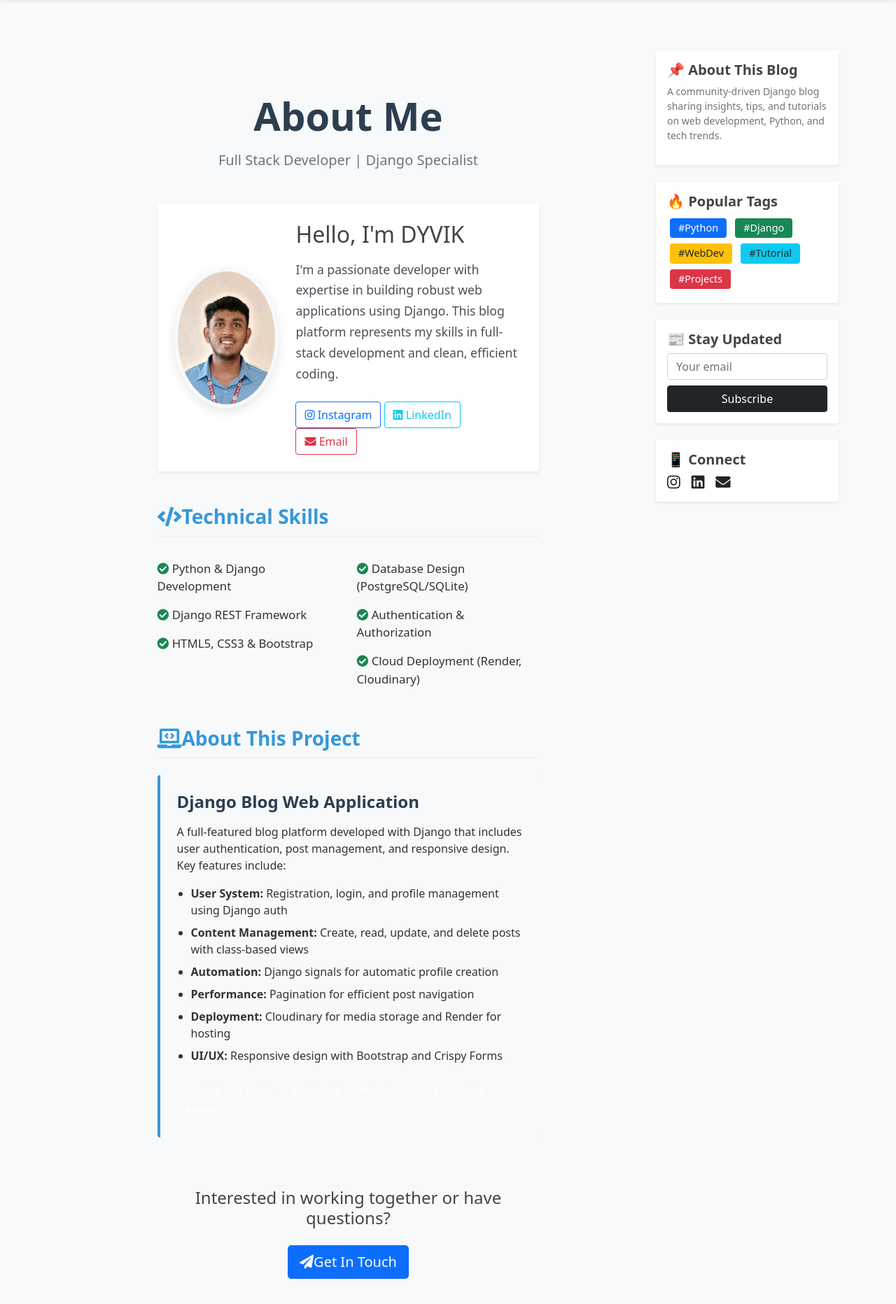
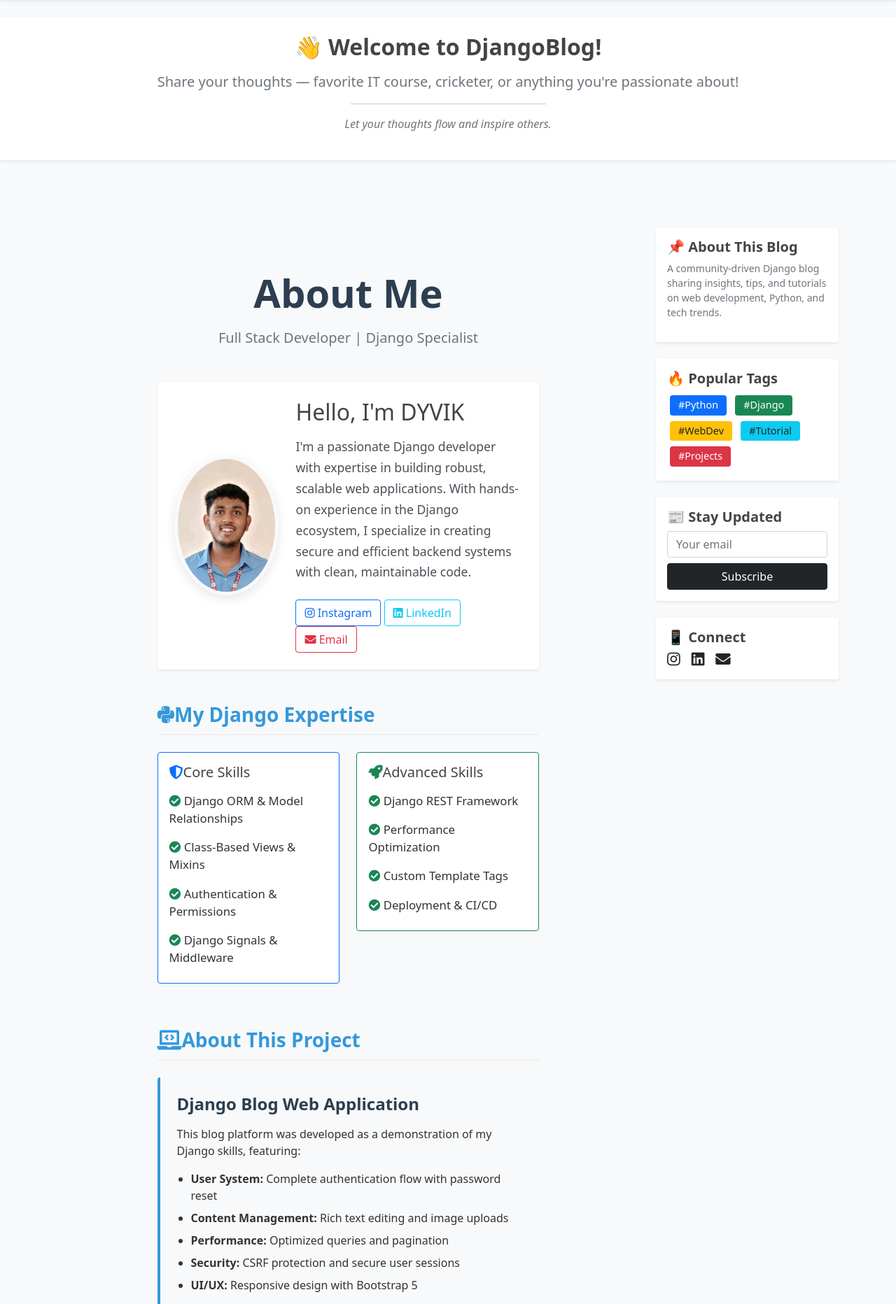
Before and after one commit to dyvikmanju/blogTrail1, a Django app: page /about/ in a window 1280 px wide. Shown: the part 56-1920 px from the top of the page at 70% size. Run offline with Django 3.2, Linux system fonts and the light colour scheme.

Commit message:
nknfdwefg

```diff
--- a/blog/templates/blog/about.html
+++ b/blog/templates/blog/about.html
@@ -15,10 +15,11 @@
                         <img src="{% static 'blog/images/pic.jpeg' %}" alt="Profile Image" class="img-fluid rounded-circle profile-img">
                     </div>
                     <div class="col-md-8">
-                        <h2 class="mb-3">Hello, I'm DYVIK </h2>
+                        <h2 class="mb-3">Hello, I'm DYVIK</h2>
                         <p class="about-text">
-                            I'm a passionate developer with expertise in building robust web applications using Django.
-                            This blog platform represents my skills in full-stack development and clean, efficient coding.
+                            I'm a passionate Django developer with expertise in building robust, scalable web applications.
+                            With hands-on experience in the Django ecosystem, I specialize in creating secure and efficient
+                            backend systems with clean, maintainable code.
                         </p>
                         <div class="social-links mt-4">
                             <a href="https://www.instagram.com/dyvik_15/" class="btn btn-outline-primary mr-2" target="_blank">
@@ -35,22 +36,34 @@
                 </div>
             </div>
 
-            <div class="skills-section mb-5">
-                <h3 class="section-title mb-4"><i class="fas fa-code mr-2"></i>Technical Skills</h3>
+            <div class="django-expertise mb-5">
+                <h3 class="section-title mb-4"><i class="fab fa-python mr-2"></i>My Django Expertise</h3>
                 <div class="row">
                     <div class="col-md-6">
+                        <div class="card mb-3 border-primary">
+                            <div class="card-body">
+                                <h5 class="card-title"><i class="fas fa-shield-alt text-primary mr-2"></i>Core Skills</h5>
                                 <ul class="skills-list">
-                            <li><i class="fas fa-check-circle text-success mr-2"></i> Python & Django Development</li>
-                            <li><i class="fas fa-check-circle text-success mr-2"></i> Django REST Framework</li>
-                            <li><i class="fas fa-check-circle text-success mr-2"></i> HTML5, CSS3 & Bootstrap</li>
+                                    <li><i class="fas fa-check-circle text-success mr-2"></i> Django ORM & Model Relationships</li>
+                                    <li><i class="fas fa-check-circle text-success mr-2"></i> Class-Based Views & Mixins</li>
+                                    <li><i class="fas fa-check-circle text-success mr-2"></i> Authentication & Permissions</li>
+                                    <li><i class="fas fa-check-circle text-success mr-2"></i> Django Signals & Middleware</li>
                                 </ul>
                             </div>
+                        </div>
+                    </div>
                     <div class="col-md-6">
+                        <div class="card mb-3 border-success">
+                            <div class="card-body">
+                                <h5 class="card-title"><i class="fas fa-rocket text-success mr-2"></i>Advanced Skills</h5>
                                 <ul class="skills-list">
-                            <li><i class="fas fa-check-circle text-success mr-2"></i> Database Design (PostgreSQL/SQLite)</li>
-                            <li><i class="fas fa-check-circle text-success mr-2"></i> Authentication & Authorization</li>
-                            <li><i class="fas fa-check-circle text-success mr-2"></i> Cloud Deployment (Render, Cloudinary)</li>
+                                    <li><i class="fas fa-check-circle text-success mr-2"></i> Django REST Framework</li>
+                                    <li><i class="fas fa-check-circle text-success mr-2"></i> Performance Optimization</li>
+                                    <li><i class="fas fa-check-circle text-success mr-2"></i> Custom Template Tags</li>
+                                    <li><i class="fas fa-check-circle text-success mr-2"></i> Deployment & CI/CD</li>
                                 </ul>
+                            </div>
+                        </div>
                     </div>
                 </div>
             </div>
@@ -60,21 +73,31 @@
                 <div class="project-card p-4 bg-light rounded">
                     <h4 class="project-name">Django Blog Web Application</h4>
                     <p class="project-description mt-3">
-                        A full-featured blog platform developed with Django that includes user authentication,
-                        post management, and responsive design. Key features include:
+                        This blog platform was developed as a demonstration of my Django skills, featuring:
                     </p>
                     <ul class="project-features">
-                        <li><strong>User System:</strong> Registration, login, and profile management using Django auth</li>
-                        <li><strong>Content Management:</strong> Create, read, update, and delete posts with class-based views</li>
-                        <li><strong>Automation:</strong> Django signals for automatic profile creation</li>
-                        <li><strong>Performance:</strong> Pagination for efficient post navigation</li>
-                        <li><strong>Deployment:</strong> Cloudinary for media storage and Render for hosting</li>
-                        <li><strong>UI/UX:</strong> Responsive design with Bootstrap and Crispy Forms</li>
+                        <li><strong>User System:</strong> Complete authentication flow with password reset</li>
+                        <li><strong>Content Management:</strong> Rich text editing and image uploads</li>
+                        <li><strong>Performance:</strong> Optimized queries and pagination</li>
+                        <li><strong>Security:</strong> CSRF protection and secure user sessions</li>
+                        <li><strong>UI/UX:</strong> Responsive design with Bootstrap 5</li>
                     </ul>
+
+                    <div class="credits mt-4 p-3 bg-white rounded">
+                        <h5><i class="fas fa-heart text-danger mr-2"></i>Special Thanks</h5>
+                        <p>
+                            This project was inspired by Corey Schafer's excellent Django tutorials on YouTube.
+                            His clear explanations and practical approach were invaluable in my Django learning journey.
+                        </p>
+                        <a href="https://www.youtube.com/user/schafer5" class="btn btn-sm btn-outline-danger" target="_blank">
+                            <i class="fab fa-youtube mr-1"></i> Visit Corey's Channel
+                        </a>
+                    </div>
+
                     <div class="tech-stack mt-4">
-                        <span class="badge badge-primary mr-2">Django</span>
-                        <span class="badge badge-secondary mr-2">Python</span>
-                        <span class="badge badge-success mr-2">Bootstrap</span>
+                        <span class="badge badge-primary mr-2">Django 4.0</span>
+                        <span class="badge badge-secondary mr-2">Python 3.10</span>
+                        <span class="badge badge-success mr-2">Bootstrap 5</span>
                         <span class="badge badge-info mr-2">PostgreSQL</span>
                         <span class="badge badge-warning mr-2">Cloudinary</span>
                         <span class="badge badge-dark">Render</span>
@@ -82,9 +105,27 @@
                 </div>
             </div>
 
+            <div class="personal-note card border-info mb-5">
+                <div class="card-body">
+                    <h4 class="card-title"><i class="fas fa-lightbulb text-info mr-2"></i>My Django Philosophy</h4>
+                    <p class="card-text">
+                        I believe in building Django applications that are not just functional but also maintainable and scalable.
+                        My approach emphasizes:
+                    </p>
+                    <ul>
+                        <li>Clean architecture with proper separation of concerns</li>
+                        <li>Comprehensive test coverage</li>
+                        <li>Following Django's "batteries-included" philosophy</li>
+                        <li>Writing documentation as part of development</li>
+                    </ul>
+                </div>
+            </div>
+
             <div class="cta-section text-center py-4">
-                <h4 class="mb-4">Interested in working together or have questions?</h4>
-                <a href="#" class="btn btn-primary btn-lg"><i class="fas fa-paper-plane mr-2"></i>Get In Touch</a>
+                <h4 class="mb-4">Want to collaborate on a Django project?</h4>
+                <a href="mailto:dyvikmanju5@gmail.com" class="btn btn-primary btn-lg">
+                    <i class="fas fa-paper-plane mr-2"></i>Let's Connect
+                </a>
             </div>
         </div>
     </div>
@@ -149,6 +190,14 @@
         margin-bottom: 8px;
     }
 
+    .credits {
+        border-left: 3px solid #dc3545;
+    }
+
+    .personal-note {
+        box-shadow: 0 3px 10px rgba(0,0,0,0.1);
+    }
+
     .badge {
         font-size: 0.9rem;
         padding: 7px 12px;
--- a/blog/templates/blog/base.html
+++ b/blog/templates/blog/base.html
@@ -81,6 +81,17 @@
         </div>
     </div>
 </nav>
+<section class="welcome-banner bg-white shadow-sm py-4">
+    <div class="container text-center">
+        <h2 class="fw-bold mb-3">👋 Welcome to DjangoBlog!</h2>
+        <p class="lead text-muted">
+            Share your thoughts — favorite IT course, cricketer, or anything you're passionate about!
+        </p>
+        <hr class="w-25 mx-auto">
+        <p class="text-secondary fst-italic">Let your thoughts flow and inspire others.</p>
+    </div>
+</section>
+
 
 <main class="container mt-5 pt-5 custom-post-container">
     {% if messages %}
@@ -190,6 +201,6 @@
 </footer>
 
 <script src="https://cdn.jsdelivr.net/npm/bootstrap@5.1.3/dist/js/bootstrap.bundle.min.js"></script>
-<script src="{% static 'blog/js/main.js' %}"></script>
+
 </body>
 </html>
--- a/blog/templates/blog/home.html
+++ b/blog/templates/blog/home.html
@@ -54,13 +54,14 @@
 }
 
 .article-img {
-    width: 60px;
-    height: 60px;
+    width: 72px; /* previously 60px */
+    height: 72px; /* previously 60px */
     object-fit: cover;
     border-radius: 50%;
     border: 2px solid #fff;
     box-shadow: 0 2px 6px rgba(0, 0, 0, 0.08);
 }
+
 
 .author-name {
     font-weight: 600;
```
Lines whose indentation alone changed are shown as unchanged.
